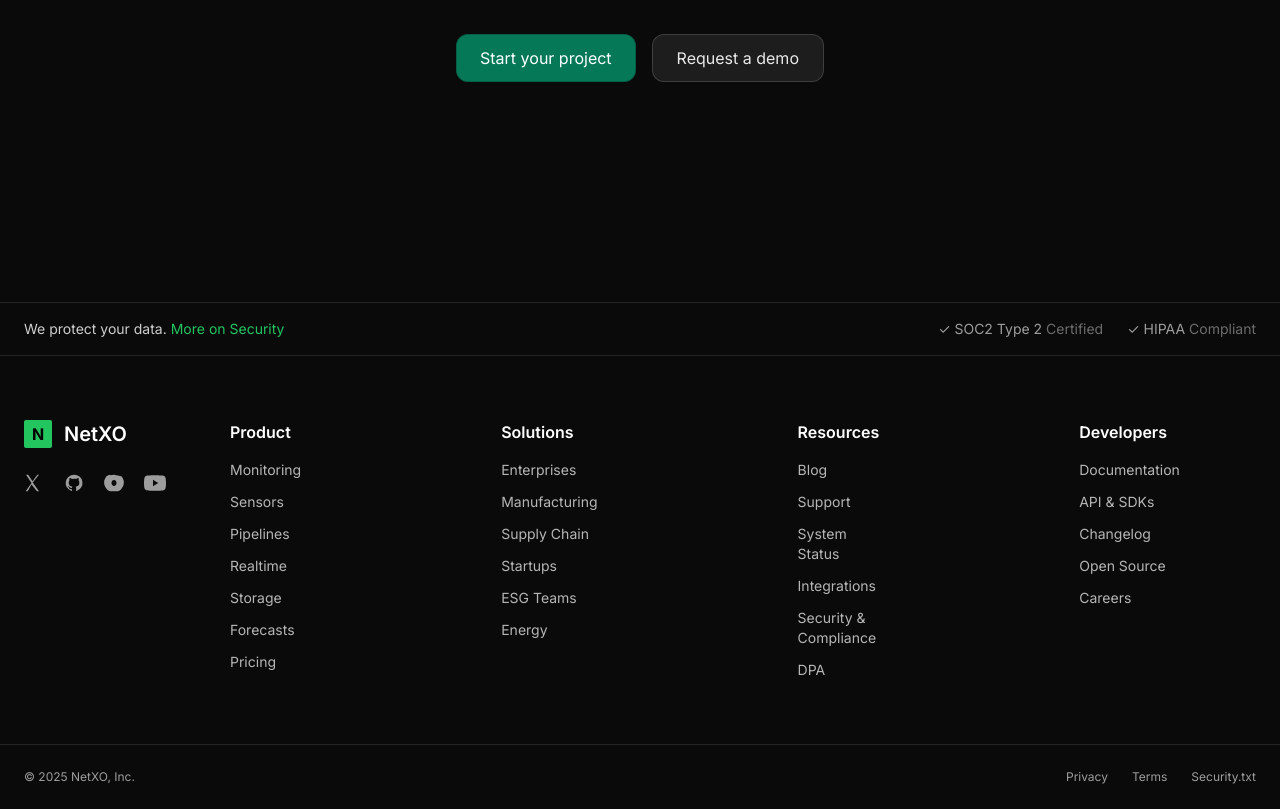
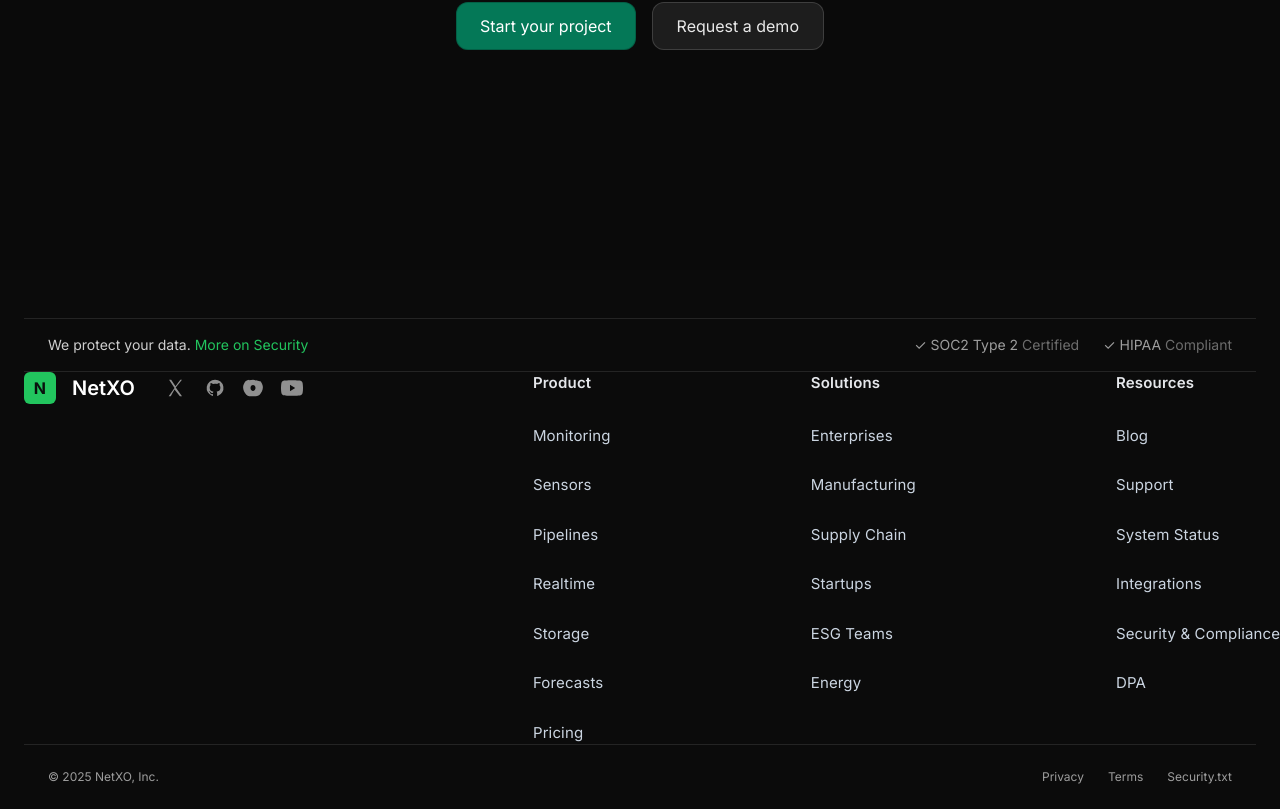
Before and after one commit to withNoclout/nextxo-v2, a React (Vite) app: page / in a window 1280 px wide. Shown: the part 6691-7500 px from the top of the page. Built offline with nearby package versions, Linux system fonts and the light colour scheme; the HTML template or start-up script is replaced by a standard one; a web font is replaced by a local one.

Commit message:
Footer: pixel-perfect BEM refactor (230px brand offset, 200px column gap, precise typography)

```diff
--- a/src/index.css
+++ b/src/index.css
@@ -351,3 +351,32 @@ body {
   line-height: 1.5;
 }
 .testimonial-card strong { color: #fff; }
+
+/* --- Footer (pixel-perfect spec) --- */
+.footer { background:#0b0b0b; padding:48px 24px 0; color:#d1d5db; font-family: inherit; }
+.footer__inner { max-width:1280px; margin:0 auto; display:flex; align-items:flex-start; }
+.footer__brand { display:flex; align-items:center; gap:16px; margin-right:230px; position:relative; }
+.footer__logoMark { height:32px; width:32px; border-radius:6px; background:#22c55e; color:#09110d; font-weight:700; display:grid; place-items:center; font-size:16px; letter-spacing:.2px; }
+.footer__brandName { font-size:20px; font-weight:600; color:#fff; margin-right:4px; }
+.footer__socials { display:flex; align-items:center; gap:18px; margin-left:12px; }
+.footer__socials .icon { fill:rgba(255,255,255,.55); transition:fill .18s ease; }
+.footer__socials a:hover .icon { fill:#fff; }
+
+/* Menus */
+.footer__menus { display:flex; align-items:flex-start; column-gap:200px; }
+.footer__menu { min-width:max-content; }
+.footer__head { font-size:15px; font-weight:600; line-height:1.4; margin:0 0 30px; color:#e5e7eb; letter-spacing:.2px; }
+.footer__list { list-style:none; margin:0; padding:0; display:flex; flex-direction:column; gap:25px; }
+.footer__list a { font-size:15px; font-weight:400; color:#cbd5e1; line-height:1.5; text-decoration:none; transition:color .2s ease; letter-spacing:.15px; }
+.footer__list a:hover { color:#f1f5f9; }
+
+/* Responsive clamps */
+@media (max-width:1200px){ .footer__menus { column-gap:160px; } }
+@media (max-width:1024px){
+  .footer__inner { flex-direction:column; }
+  .footer__brand { margin-right:0; margin-bottom:40px; }
+  .footer__menus { flex-wrap:wrap; column-gap:64px; row-gap:32px; }
+}
+
+/* Fine tune bottom bar in dark theme */
+.footer > .border-t:last-child { background:#0b0b0b; }
--- a/src/ui/Footer.tsx
+++ b/src/ui/Footer.tsx
@@ -1,12 +1,19 @@
 export function Footer() {
+  const menus: { head: string; items: string[] }[] = [
+    { head: 'Product', items: ['Monitoring','Sensors','Pipelines','Realtime','Storage','Forecasts','Pricing'] },
+    { head: 'Solutions', items: ['Enterprises','Manufacturing','Supply Chain','Startups','ESG Teams','Energy'] },
+    { head: 'Resources', items: ['Blog','Support','System Status','Integrations','Security & Compliance','DPA'] },
+    { head: 'Developers', items: ['Documentation','API & SDKs','Changelog','Open Source','Careers'] },
+    { head: 'Company', items: ['About','General Availability','Terms','Privacy','Acceptable Use','SLA'] },
+  ];
+
   return (
-    <footer className="text-white/80">
-      {/* Security ribbon */}
+    <footer className="footer">
+      {/* Security ribbon (unchanged) */}
       <div className="border-t border-white/10">
         <div className="max-w-[1375px] mx-auto px-6 py-4 text-sm flex flex-wrap items-center gap-6 justify-center sm:justify-between">
           <p className="text-white/80">
-            We protect your data.{' '}
-            <a href="#" className="text-[#22c55e] hover:opacity-90">More on Security</a>
+            We protect your data.{' '}<a href="#" className="text-[#22c55e] hover:opacity-90">More on Security</a>
           </p>
           <ul className="flex items-center gap-6 text-white/60">
             <li className="whitespace-nowrap">✓ SOC2 Type 2 <span className="text-white/40">Certified</span></li>
@@ -15,27 +22,31 @@ export function Footer() {
         </div>
       </div>
 
-      {/* Main footer with 200px spacing between column headings */}
+      {/* Main brand + menus (pixel-spec) */}
       <div className="border-t border-white/10">
-        <div className="max-w-[1375px] mx-auto px-6 py-16 flex flex-wrap md:flex-nowrap">
-          {/* Brand + socials */}
-          <div className="w-full md:w-auto flex flex-col gap-6 md:mr-16 mb-12 md:mb-0">
-            <div className="flex items-center gap-3">
-              <div className="h-7 w-7 rounded-sm bg-[#22c55e] grid place-items-center text-black font-bold">N</div>
-              <span className="text-white text-xl font-semibold">NetXO</span>
-            </div>
-            <div className="flex items-center gap-5 text-white/60">
-              <IconX/> <IconGitHub/> <IconDiscord/> <IconYouTube/>
+        <div className="footer__inner">
+          <div className="footer__brand">
+            <div className="footer__logoMark" aria-label="NetXO logo">N</div>
+            <span className="footer__brandName">NetXO</span>
+            <div className="footer__socials">
+              <a href="#" aria-label="X"><IconX/></a>
+              <a href="#" aria-label="GitHub"><IconGitHub/></a>
+              <a href="#" aria-label="Discord"><IconDiscord/></a>
+              <a href="#" aria-label="YouTube"><IconYouTube/></a>
             </div>
           </div>
-          {/* Columns container */}
-          <div className="flex flex-wrap md:flex-nowrap gap-y-12 gap-[200px]">
-            <FooterCol title="Product" links={["Monitoring", "Sensors", "Pipelines", "Realtime", "Storage", "Forecasts", "Pricing"]}/>
-            <FooterCol title="Solutions" links={["Enterprises", "Manufacturing", "Supply Chain", "Startups", "ESG Teams", "Energy"]}/>
-            <FooterCol title="Resources" links={["Blog", "Support", "System Status", "Integrations", "Security & Compliance", "DPA"]}/>
-            <FooterCol title="Developers" links={["Documentation", "API & SDKs", "Changelog", "Open Source", "Careers"]}/>
-            <FooterCol title="Company" links={["About", "General Availability", "Terms", "Privacy", "Acceptable Use", "SLA"]}/>
-          </div>
+          <nav className="footer__menus" aria-label="Footer navigation">
+            {menus.map(m => (
+              <section className="footer__menu" key={m.head}>
+                <h4 className="footer__head">{m.head}</h4>
+                <ul className="footer__list">
+                  {m.items.map(it => (
+                    <li key={it}><a href="#">{it}</a></li>
+                  ))}
+                </ul>
+              </section>
+            ))}
+          </nav>
         </div>
       </div>
 
@@ -51,24 +62,11 @@ export function Footer() {
         </div>
       </div>
     </footer>
-  )
-}
-
-function FooterCol({ title, links }: { title: string; links: string[] }) {
-  return (
-    <div className="col-span-6 sm:col-span-6 md:col-span-2">
-      <h4 className="text-white text-base font-semibold mb-4">{title}</h4>
-      <ul className="space-y-3 text-sm text-white/70">
-        {links.map((l) => (
-          <li key={l}><a href="#" className="hover:text-white">{l}</a></li>
-        ))}
-      </ul>
-    </div>
   );
 }
 
 /* minimal SVGs (placeholders) */
-function IconX(){return(<svg width="20" height="20" viewBox="0 0 24 24" className="fill-white/60 hover:fill-white"><path d="M18 2l-7.5 9.5L18 22h-2.5L9 13.8 4.5 22H2l7-10L2.5 2H5l5.2 8L16 2h2z"/></svg>);}
-function IconGitHub(){return(<svg width="20" height="20" viewBox="0 0 24 24" className="fill-white/60 hover:fill-white"><path d="M12 2a10 10 0 00-3.16 19.49c.5.09.68-.22.68-.48v-1.7c-2.78.6-3.37-1.34-3.37-1.34-.46-1.15-1.12-1.46-1.12-1.46-.91-.62.07-.6.07-.6 1 .07 1.53 1.03 1.53 1.03.9 1.53 2.36 1.09 2.94.83.09-.66.35-1.1.63-1.36-2.22-.25-4.55-1.11-4.55-4.95 0-1.09.39-1.99 1.03-2.69-.1-.25-.45-1.27.1-2.64 0 0 .85-.27 2.8 1.02A9.7 9.7 0 0112 6.8c.86 0 1.72.12 2.53.35 1.95-1.29 2.8-1.02 2.8-1.02.55 1.37.2 2.39.1 2.64.64.7 1.03 1.6 1.03 2.69 0 3.85-2.34 4.7-4.57 4.95.36.31.68.92.68 1.86v2.76c0 .26.18.58.69.48A10 10 0 0012 2z"/></svg>);}
-function IconDiscord(){return(<svg width="20" height="20" viewBox="0 0 24 24" className="fill-white/60 hover:fill-white"><path d="M20 4a18 18 0 00-4.39-1.35l-.21.42A14 14 0 0012 2c-1.55 0-3.08.23-4.39.65l-.22-.42A18 18 0 003 4C1.17 6.35.36 8.6.12 10.85 0 14.5 1.64 17.8 4 20c2.07 1.77 4.58 2 7.99 2s5.92-.23 7.99-2c2.36-2.2 4-5.5 3.88-9.15C23.64 8.6 22.83 6.35 21 4zm-8 11.5c-1.65 0-3-1.57-3-3.5s1.35-3.5 3-3.5 3 1.57 3 3.5-1.35 3.5-3 3.5z"/></svg>);}
-function IconYouTube(){return(<svg width="22" height="22" viewBox="0 0 24 24" className="fill-white/60 hover:fill-white"><path d="M23.5 6.2a3 3 0 00-2.1-2.1C19.2 3.5 12 3.5 12 3.5s-7.2 0-9.4.6A3 3 0 00.5 6.2 31 31 0 000 12a31 31 0 00.5 5.8 3 3 0 002.1 2.1c2.2.6 9.4.6 9.4.6s7.2 0 9.4-.6a3 3 0 002.1-2.1c.4-1.9.5-3.8.5-5.8a31 31 0 00-.5-5.8zM9.8 15.5V8.5L15.5 12l-5.7 3.5z"/></svg>);}
+function IconX(){return(<svg width="20" height="20" viewBox="0 0 24 24" className="icon"><path d="M18 2l-7.5 9.5L18 22h-2.5L9 13.8 4.5 22H2l7-10L2.5 2H5l5.2 8L16 2h2z"/></svg>);}
+function IconGitHub(){return(<svg width="20" height="20" viewBox="0 0 24 24" className="icon"><path d="M12 2a10 10 0 00-3.16 19.49c.5.09.68-.22.68-.48v-1.7c-2.78.6-3.37-1.34-3.37-1.34-.46-1.15-1.12-1.46-1.12-1.46-.91-.62.07-.6.07-.6 1 .07 1.53 1.03 1.53 1.03.9 1.53 2.36 1.09 2.94.83.09-.66.35-1.1.63-1.36-2.22-.25-4.55-1.11-4.55-4.95 0-1.09.39-1.99 1.03-2.69-.1-.25-.45-1.27.1-2.64 0 0 .85-.27 2.8 1.02A9.7 9.7 0 0112 6.8c.86 0 1.72.12 2.53.35 1.95-1.29 2.8-1.02 2.8-1.02.55 1.37.2 2.39.1 2.64.64.7 1.03 1.6 1.03 2.69 0 3.85-2.34 4.7-4.57 4.95.36.31.68.92.68 1.86v2.76c0 .26.18.58.69.48A10 10 0 0012 2z"/></svg>);}
+function IconDiscord(){return(<svg width="20" height="20" viewBox="0 0 24 24" className="icon"><path d="M20 4a18 18 0 00-4.39-1.35l-.21.42A14 14 0 0012 2c-1.55 0-3.08.23-4.39.65l-.22-.42A18 18 0 003 4C1.17 6.35.36 8.6.12 10.85 0 14.5 1.64 17.8 4 20c2.07 1.77 4.58 2 7.99 2s5.92-.23 7.99-2c2.36-2.2 4-5.5 3.88-9.15C23.64 8.6 22.83 6.35 21 4zm-8 11.5c-1.65 0-3-1.57-3-3.5s1.35-3.5 3-3.5 3 1.57 3 3.5-1.35 3.5-3 3.5z"/></svg>);}
+function IconYouTube(){return(<svg width="22" height="22" viewBox="0 0 24 24" className="icon"><path d="M23.5 6.2a3 3 0 00-2.1-2.1C19.2 3.5 12 3.5 12 3.5s-7.2 0-9.4.6A3 3 0 00.5 6.2 31 31 0 000 12a31 31 0 00.5 5.8 3 3 0 002.1 2.1c2.2.6 9.4.6 9.4.6s7.2 0 9.4-.6a3 3 0 002.1-2.1c.4-1.9.5-3.8.5-5.8a31 31 0 00-.5-5.8zM9.8 15.5V8.5L15.5 12l-5.7 3.5z"/></svg>);}
```
